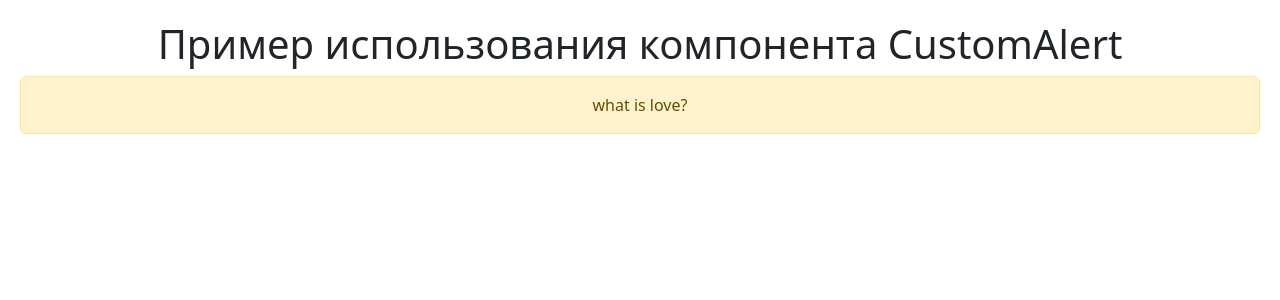
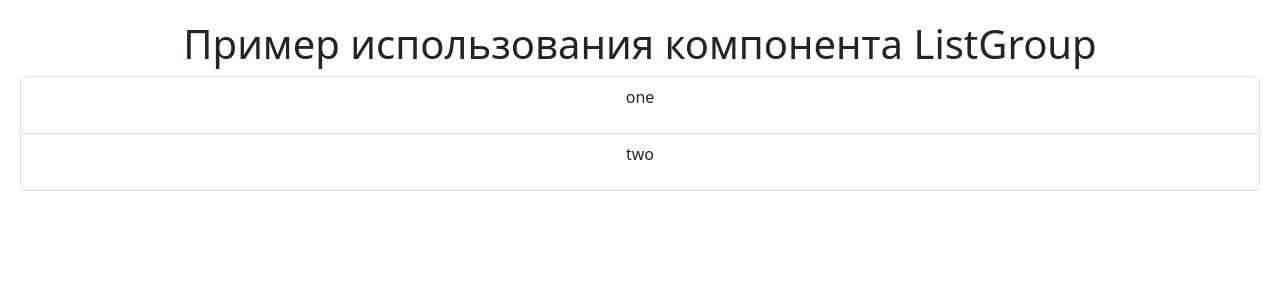
Before and after one commit to SerjioBlack/Hillel-hw-js, a React (Create React App) app in the folder my-app/: page / in a window 1280 px wide. Shown: the top 300 px of the page. Built offline with nearby package versions, Linux system fonts and the light colour scheme.

Commit message:
HW-77 completed

```diff
--- a/my-app/src/App.js
+++ b/my-app/src/App.js
@@ -1,15 +1,20 @@
 import React from "react";
 import 'bootstrap/dist/css/bootstrap.min.css';
 import "./App.css"
-import CustomAlert from "./components/CustomAlert";
+import ListGroup from "./components/ListGroup";
 
 function App() {
-  return (
-      <div className="App">
-          <h1>Пример использования компонента CustomAlert</h1>
-          <CustomAlert type="warning" text="what is love?" />
-      </div>
-  );
+    return (
+        <div className="App">
+            <div>
+                <h1>Пример использования компонента ListGroup</h1>
+                <ListGroup>
+                    <div>one</div>
+                    <div>two</div>
+                </ListGroup>
+            </div>
+        </div>
+    );
 }
 
 export default App;
--- /dev/null
+++ b/my-app/src/components/ListGroup.jsx
@@ -0,0 +1,20 @@
+import React from "react";
+import PropTypes from "prop-types";
+import classNames from "classnames";
+import { ListGroup as BootstrapListGroup } from "react-bootstrap";
+
+function ListGroup({ children }) {
+    const listItems = React.Children.map(children, (child) => (
+        <BootstrapListGroup.Item>
+            <p>{child}</p>
+        </BootstrapListGroup.Item>
+    ));
+
+    return <BootstrapListGroup>{listItems}</BootstrapListGroup>;
+}
+
+ListGroup.propTypes = {
+    children: PropTypes.node.isRequired,
+};
+
+export default ListGroup;
```
Also changed, not shown: 1 other file (tests, documents, lock files or other folders).
